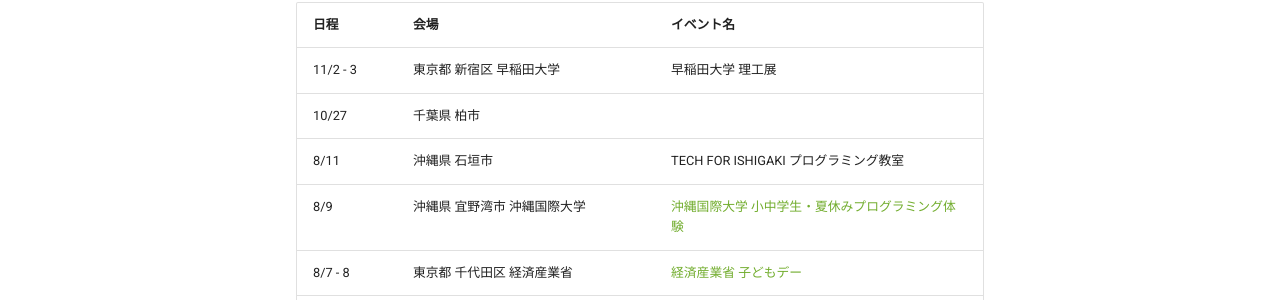
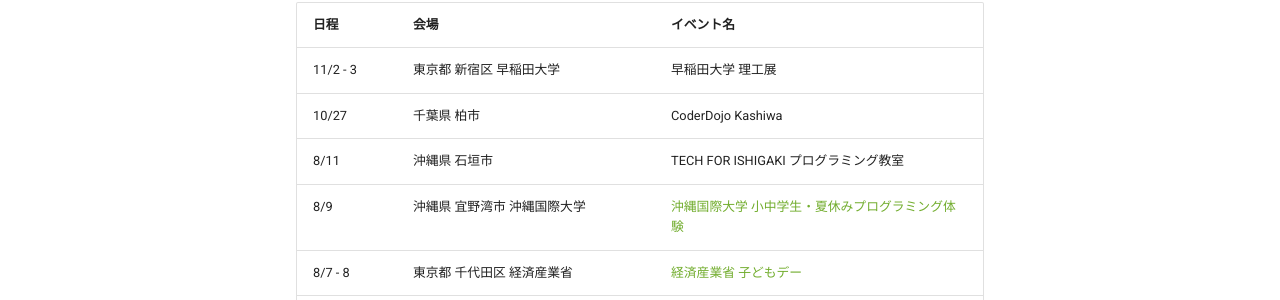
Before and after one commit to Reputeless/kids.docs, an MkDocs documentation site: the page built from docs/events.md, in a window 1280 px wide and 900 px high. Shown: the part 357-657 px from the top of the window. Built offline with MkDocs 1.6.1 and Material for MkDocs 9.7.7, drawn with Linux system fonts in a browser that asks for light colours; nearby versions of some CDN libraries.

Commit message:
Update events.md

```diff
--- a/docs/events.md
+++ b/docs/events.md
@@ -5,7 +5,7 @@ Siv3D for Kids を体験できるイベントの一覧です。参加方法は
 | 日程        | 会場                   | イベント名                                                                  |
 |-----------|----------------------|------------------------------------------------------------------------|
 | 11/2 - 3 | 東京都 新宿区 早稲田大学       | 早稲田大学 理工展                                                                  |
-| 10/27      | 千葉県 柏市              |                                                                        |
+| 10/27      | 千葉県 柏市              | CoderDojo Kashiwa |
 | 8/11      | 沖縄県 石垣市              | TECH FOR ISHIGAKI プログラミング教室 |
 | 8/9       | 沖縄県 宜野湾市 沖縄国際大学      | [沖縄国際大学 小中学生・夏休みプログラミング体験](https://www.okiu.ac.jp/news/31712?fbclid=IwAR2ZLYpBUhXY0XWDXPgtXbqgs5tbhiWc5GfQZIVmArmagdaCU4HN8sgsaVU) |
 | 8/7 - 8   | 東京都 千代田区 経済産業省       | [経済産業省 子どもデー](https://www.ipa.go.jp/about/event/kidsday2019.html) |
```
